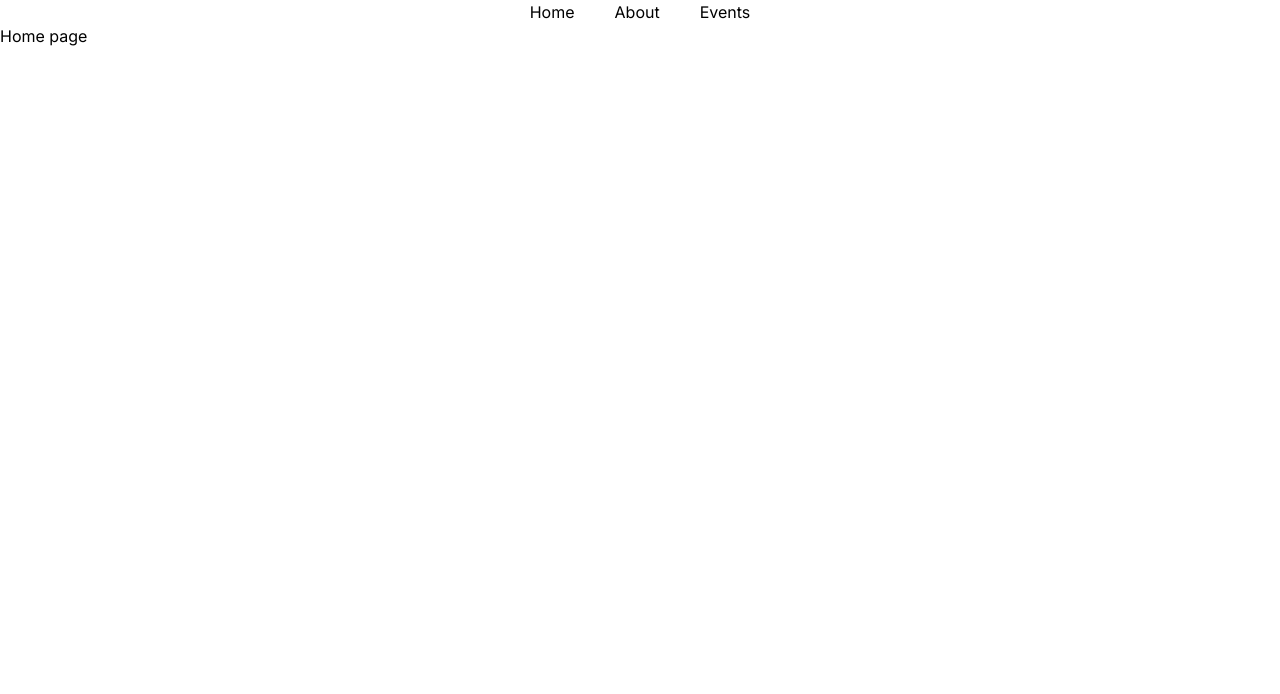
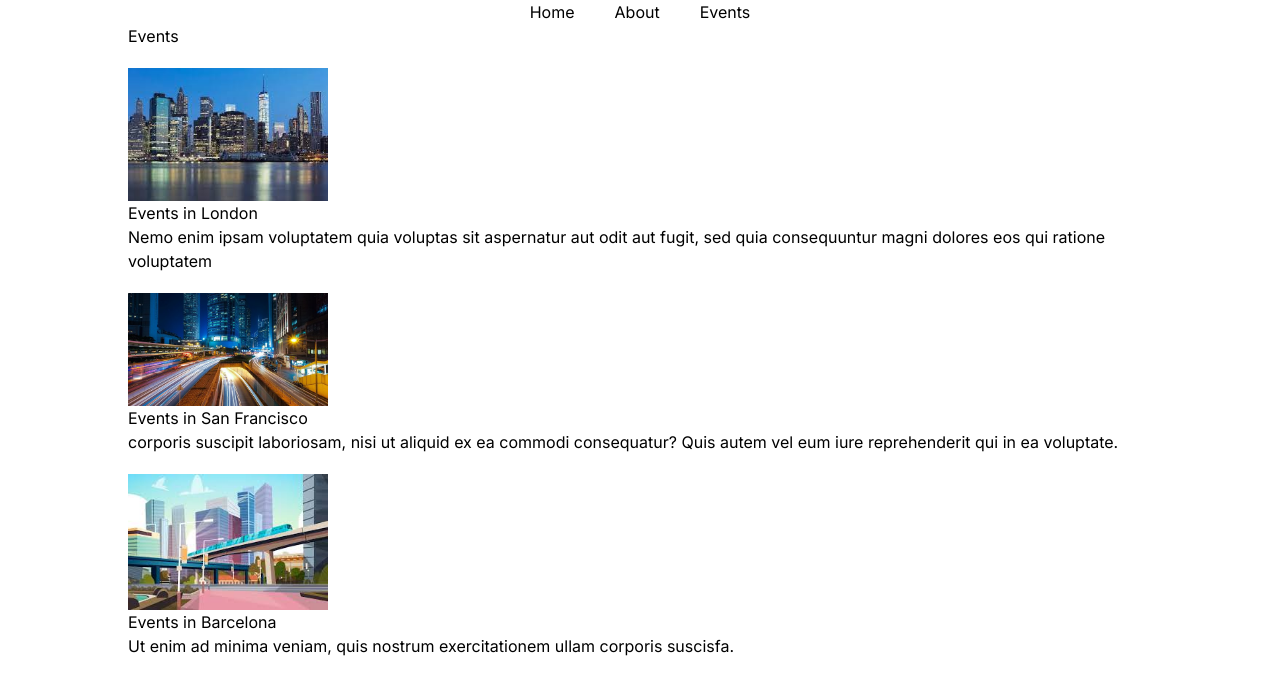
Before and after one commit to Agyanim/test-app, a Next.js app: page / in a window 1280 px wide. Shown: the top 694 px of the page. Built offline with nearby package versions, Linux system fonts and the light colour scheme.

Commit message:
category page made dynamic

```diff
--- /dev/null
+++ b/app/[category]/[id].jsx
@@ -0,0 +1,9 @@
+import React from 'react'
+
+const Events = () => {
+  return (
+    <div>Single Events</div>
+  )
+}
+
+export default Events
--- a/app/[category]/page.jsx
+++ b/app/[category]/page.jsx
@@ -1,6 +1,6 @@
 import React from 'react'
 
-const CategoryPage = () => {
+const CategoryPage = ({title}) => {
   return (
     <div>
         <h1>{title}</h1>
@@ -16,18 +16,12 @@ const CategoryPage = () => {
 
 export default CategoryPage
 
-// export function getServerSideProps(){
-//     return{
-//         props:{
-//             title:"Events In Kumasi"
-//         }
-//     }
-// }
-// export  async function getServerSideProps() {
-//   const {events_categories} = await import("../../data/data.json");
 
-//   console.log(events_categories);
-//   return {
-//     props:{ title:"hello" }
-//   };
-// }
+export const getStaticProps=()=>{
+  console.log("hi");
+  return{
+    props:{
+      title:"Event In Ofankor"
+    }
+  }
+}
--- a/app/events/page.jsx
+++ b/app/events/page.jsx
@@ -4,7 +4,9 @@ const EventsPage = () => {
   return (
     <>
       <main className="flex flex-col gap-5 w-[80vw] m-auto">
-        <h1>Events</h1>
+
+        <h1>Evants</h1>
+        <h2></h2>
         <section>
           {/* <a href="/category/london"> */}
             <img src="/images/category/ev-cat-london.jpeg" alt="lodon city" />
--- a/app/page.jsx
+++ b/app/page.jsx
@@ -1,9 +1,36 @@
+// import data from "../data/data.jsom"
 
- const Home=()=> {
+import Image from "next/image";
+import Link from "next/link";
+
+const Home = async () => {
+  const { events_categories } = await import("../data/data.json");
+
+  const renderEvent = events_categories.map((events) => {
+    return (
+      <section>
+        <Link href={`/category/${events.id}`} key={events.id}>
+          <Image
+            src={events.image}
+            width={200}
+            height={100}
+            alt="Event image"
+          />
+          <h2>{events.title}</h2>
+          <p>{events.description}</p>
+        </Link>
+      </section>
+    );
+  });
+
   return (
-    <main className="">
-      <h1>Home page</h1>
-    </main>
-  )
-}
-export default Home
+    <>
+      <main className="flex flex-col gap-5 w-[80vw] m-auto">
+        <h1>Events</h1>
+
+        {renderEvent}
+      </main>
+    </>
+  );
+};
+export default Home;
--- a/data/data.json
+++ b/data/data.json
@@ -9,13 +9,13 @@
       "id": "san-francisco",
       "title": "Events in San Francisco",
       "description": "corporis suscipit laboriosam, nisi ut aliquid ex ea commodi consequatur? Quis autem vel eum iure reprehenderit qui in ea voluptate.",
-      "image": "/images/category/ev-cat-sanFrancisco.jpeg"
+      "image":"/images/category/ev-cat-sanFrancisco.jpeg"
     },
     {
       "id": "barcelona",
       "title": "Events in Barcelona",
       "description": "Ut enim ad minima veniam, quis nostrum exercitationem ullam corporis suscisfa.",
-      "image": "/images/category/ev-cat-barsalona.jpeg"
+      "image": "/images/category/ev-cat-barcelona.jpeg"
     }
   ],
 
```
Also changed, not shown: public/images/category/ev-cat-sanFrancisco.jpeg (renamed from public/images/category/ev-cat-sanFrancisco.jpg).
